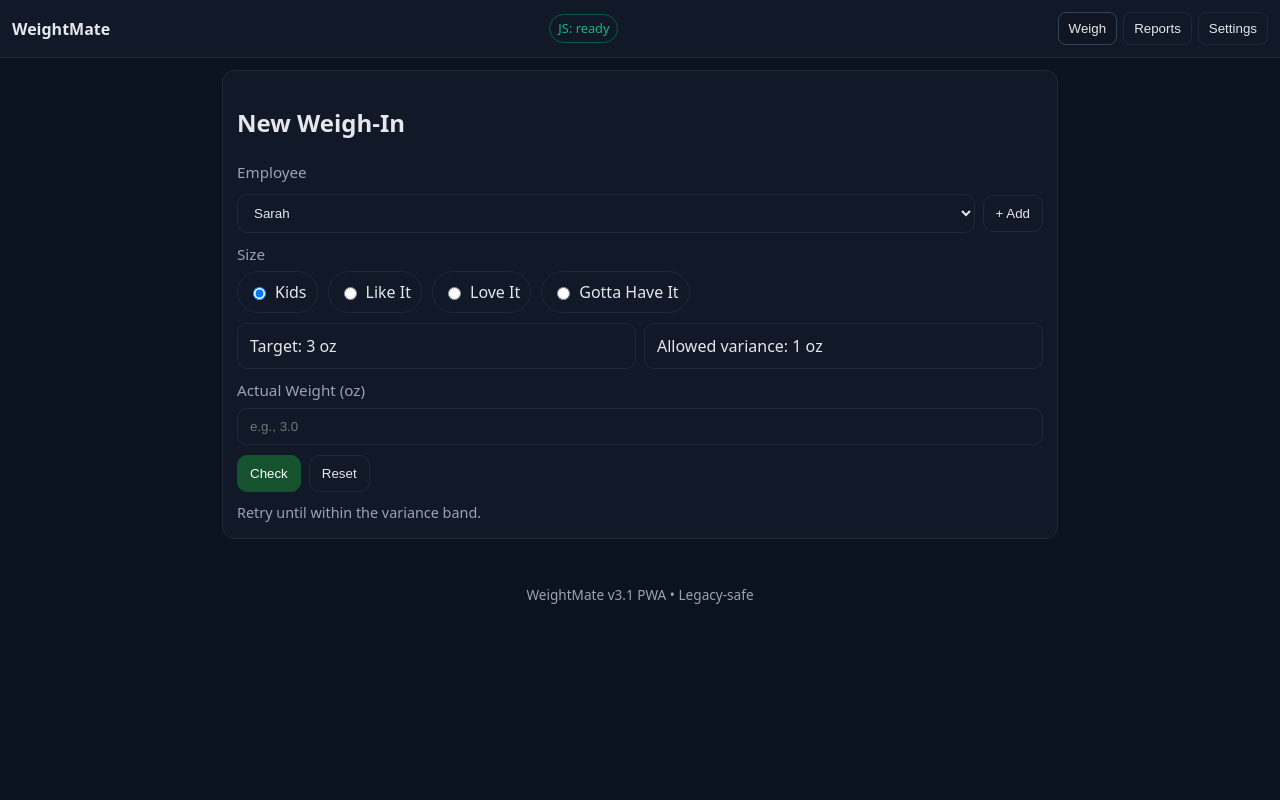
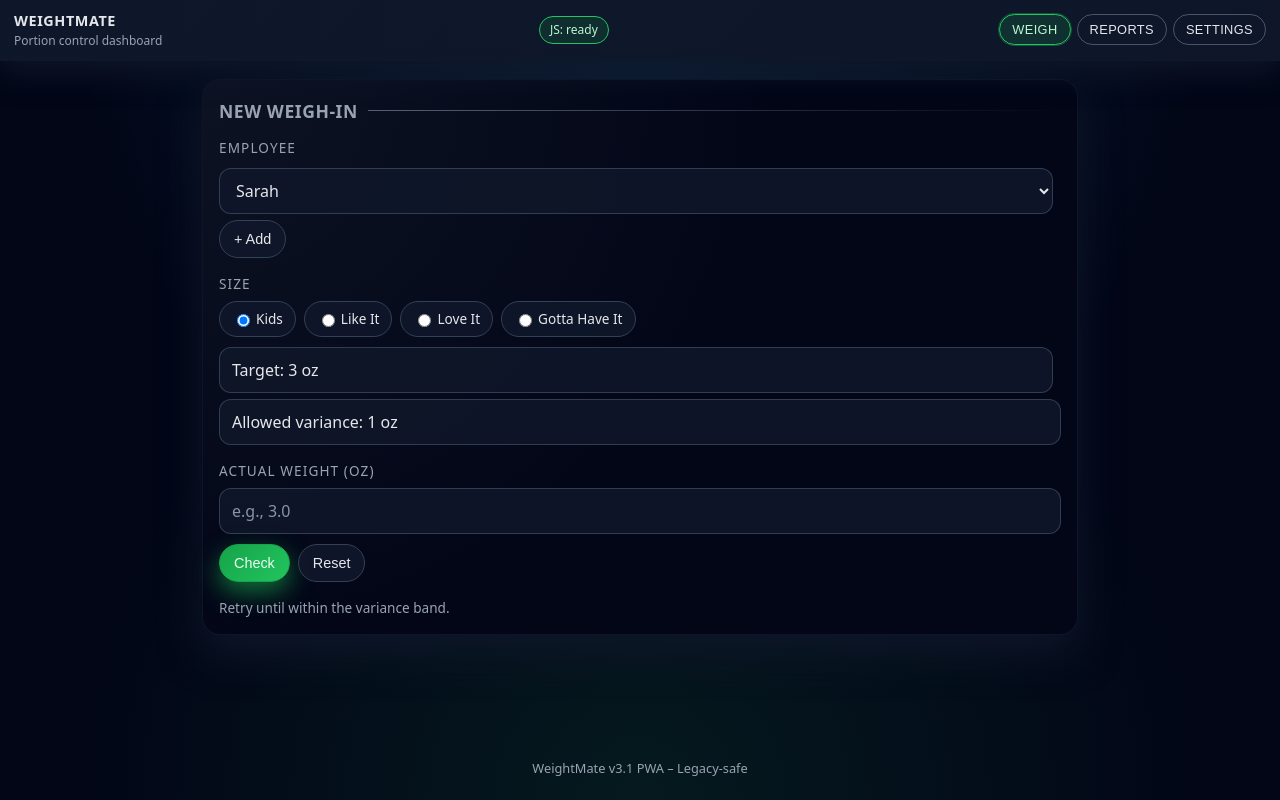
Before and after one commit to lunouva/Weigh-Mate-v1, a plain HTML site: page index.html in a window 1280 px wide. Drawn offline with Linux system fonts and the light colour scheme.

Commit message:
Update HTML structure and CSS styles for improved branding and layout

```diff
--- a/index.html
+++ b/index.html
@@ -1,10 +1,9 @@
-
 <!DOCTYPE html>
 <html lang="en" data-theme="dark">
 <head>
   <meta charset="UTF-8">
   <meta name="viewport" content="width=device-width, initial-scale=1">
-  <title>WeightMate — v3.1 PWA (Legacy-safe)</title>
+  <title>WeightMate &ndash; v3.1 PWA (Legacy-safe)</title>
   <meta name="theme-color" content="#111827">
   <link rel="manifest" href="manifest.webmanifest">
   <link rel="apple-touch-icon" href="icons/icon-192.png">
@@ -14,7 +13,10 @@
 </head>
 <body>
   <header class="topbar">
-    <div class="brand">WeightMate</div>
+    <div class="brand">
+      <span class="brand-title">WeightMate</span>
+      <span class="brand-subtitle">Portion control dashboard</span>
+    </div>
     <div class="badge" id="jsBadge">JS: not ready</div>
     <nav class="tabs">
       <button class="tab-btn active" data-tab="weigh" id="tabWeighBtn">Weigh</button>
@@ -43,8 +45,8 @@
         </div>
 
         <div class="row">
-          <div class="input grow">Target: <span id="targetOz">—</span> oz</div>
-          <div class="input grow">Allowed variance: <span id="varianceOz">—</span> oz</div>
+          <div class="input grow">Target: <span id="targetOz">&ndash;</span> oz</div>
+          <div class="input grow">Allowed variance: <span id="varianceOz">&ndash;</span> oz</div>
         </div>
 
         <label class="label">Actual Weight (oz)</label>
@@ -72,7 +74,7 @@
         <div id="todaySummary" class="hint"></div>
         <table class="table" id="logTable">
           <thead>
-            <tr><th>Time</th><th>Emp</th><th>Size</th><th>Actual</th><th>Target</th><th>Δ (oz)</th><th>Status</th></tr>
+            <tr><th>Time</th><th>Emp</th><th>Size</th><th>Actual</th><th>Target</th><th>&plusmn; (oz)</th><th>Status</th></tr>
           </thead>
           <tbody></tbody>
         </table>
@@ -85,13 +87,13 @@
 
     <section id="tab-settings" class="tab">
       <div class="card">
-        <h2>Targets, Theme & Employees</h2>
+        <h2>Targets, Theme &amp; Employees</h2>
         <div class="grid">
           <div><label class="label">Kids target (oz)</label><input id="tKids" class="input" type="number" step="0.1"></div>
           <div><label class="label">Like It target (oz)</label><input id="tLike" class="input" type="number" step="0.1"></div>
           <div><label class="label">Love It target (oz)</label><input id="tLove" class="input" type="number" step="0.1"></div>
           <div><label class="label">Gotta Have It target (oz)</label><input id="tGhi" class="input" type="number" step="0.1"></div>
-          <div><label class="label">Allowed variance (± oz)</label><input id="tVar" class="input" type="number" step="0.1"></div>
+          <div><label class="label">Allowed variance (&plusmn; oz)</label><input id="tVar" class="input" type="number" step="0.1"></div>
           <div><label class="label">Theme</label>
             <select id="themeSelect" class="input"><option value="dark">Dark</option><option value="light">Light</option></select>
           </div>
@@ -111,7 +113,7 @@
     </section>
   </main>
 
-  <footer class="footer">WeightMate v3.1 PWA • Legacy-safe</footer>
+  <footer class="footer">WeightMate v3.1 PWA &ndash; Legacy-safe</footer>
   <div id="error"></div>
 
   <script src="app.js"></script>
--- a/styles.css
+++ b/styles.css
@@ -1,35 +1,375 @@
 
-:root{ --bg:#0b1220; --card:#111827; --muted:#9aa3b1; --text:#e5e7eb; --accent:#22c55e; --danger:#ef4444; --border:#1f2937; }
-html[data-theme="light"]{ --bg:#f7fafc; --card:#ffffff; --muted:#6b7280; --text:#0b1220; --accent:#16a34a; --danger:#b91c1c; --border:#e5e7eb; }
-*{box-sizing:border-box;-webkit-tap-highlight-color: transparent;}
-body{margin:0;background:var(--bg);color:var(--text);font:16px/1.5 system-ui,-apple-system,Segoe UI,Roboto,Arial}
-.topbar{position:sticky;top:0;z-index:10;display:flex;align-items:center;justify-content:space-between;padding:12px;background:var(--card);border-bottom:1px solid var(--border)}
-.brand{font-weight:700}
-.badge{font-size:.8rem;padding:4px 8px;border-radius:999px;border:1px solid var(--border);color:var(--muted)}
-.badge.ok{color:#10b981;border-color:#065f46}
-.tabs{display:flex;gap:6px}
-.tab-btn{background:transparent;color:var(--text);border:1px solid var(--border);padding:8px 10px;border-radius:8px;cursor:pointer}
-.tab-btn.active{border-color:#334155;background:rgba(0,0,0,.08)}
-.container{padding:12px;max-width:860px;margin:0 auto}
-.tab{display:none}
-.tab.active{display:block}
-.card{background:var(--card);border:1px solid var(--border);border-radius:12px;padding:14px;margin-bottom:12px}
-.label{display:block;margin:10px 0 6px;color:var(--muted);font-size:.95rem}
-.input{width:100%;padding:10px 12px;border-radius:10px;border:1px solid var(--border);background:transparent;color:var(--text)}
-.input.grow{flex:1}
-.row{display:flex;gap:8px;align-items:center;justify-content:flex-start;margin:10px 0}
-.btn{border:1px solid var(--border);background:transparent;color:var(--text);padding:10px 12px;border-radius:10px;cursor:pointer}
-.btn.primary{background:#14532d;color:#fff;border-color:#14532d}
-.btn.danger{background:#3f1313;color:#fff;border-color:#3f1313}
-.result{margin-top:10px;padding:12px;border-radius:10px;border:1px solid var(--border)}
-.result.good{background:rgba(34,197,94,.12);border-color:#14532d}
-.result.bad{background:rgba(239,68,68,.12);border-color:#3f1313}
-.table{width:100%;border-collapse:collapse;border:1px solid var(--border)}
-.table th,.table td{border-bottom:1px solid var(--border);padding:8px;text-align:left}
-.grid{display:grid;grid-template-columns:1fr 1fr;gap:10px}
-@media (max-width:640px){.grid{grid-template-columns:1fr}}
-.footer{display:flex;justify-content:center;align-items:center;color:var(--muted);font-size:.85rem;padding:22px}
-.size-group{display:flex;gap:10px;flex-wrap:wrap}
-.size-pill{display:inline-flex;align-items:center;gap:6px;border:1px solid var(--border);padding:8px 10px;border-radius:999px;cursor:pointer}
-.hint{color:var(--muted);font-size:.9rem}
-#error{position:fixed;left:0;right:0;bottom:0;background:#7f1d1d;color:#fff;padding:10px 12px;display:none}
+:root{
+  --bg:#020617;
+  --card:#020617;
+  --card-soft:#020617;
+  --muted:#9aa3b1;
+  --text:#e5e7eb;
+  --accent:#22c55e;
+  --accent-soft:rgba(34,197,94,.14);
+  --danger:#ef4444;
+  --border:#1f2937;
+}
+html[data-theme="light"]{
+  --bg:#f7fafc;
+  --card:#ffffff;
+  --card-soft:#ffffff;
+  --muted:#6b7280;
+  --text:#020617;
+  --accent:#16a34a;
+  --accent-soft:rgba(22,163,74,.12);
+  --danger:#b91c1c;
+  --border:#e5e7eb;
+}
+*{
+  box-sizing:border-box;
+  -webkit-tap-highlight-color:transparent;
+}
+body{
+  margin:0;
+  min-height:100vh;
+  background:
+    radial-gradient(circle at top, rgba(56,189,248,.16), transparent 55%),
+    radial-gradient(circle at bottom, rgba(34,197,94,.10), transparent 55%),
+    var(--bg);
+  color:var(--text);
+  font:16px/1.5 system-ui,-apple-system,Segoe UI,Roboto,Arial,sans-serif;
+  display:flex;
+  flex-direction:column;
+}
+
+/* Top bar / navigation */
+.topbar{
+  position:sticky;
+  top:0;
+  z-index:10;
+  display:flex;
+  align-items:center;
+  justify-content:space-between;
+  padding:10px 14px;
+  background:linear-gradient(135deg, rgba(15,23,42,.98), rgba(15,23,42,.92));
+  border-bottom:1px solid rgba(15,23,42,1);
+  box-shadow:0 12px 30px rgba(15,23,42,.9);
+}
+.brand{
+  display:flex;
+  flex-direction:column;
+}
+.brand-title{
+  font-weight:700;
+  letter-spacing:.04em;
+  text-transform:uppercase;
+  font-size:.9rem;
+}
+.brand-subtitle{
+  font-size:.75rem;
+  color:var(--muted);
+}
+.badge{
+  font-size:.75rem;
+  padding:4px 10px;
+  border-radius:999px;
+  border:1px solid rgba(148,163,184,.4);
+  color:var(--muted);
+  background:rgba(15,23,42,.9);
+}
+.badge.ok{
+  color:#bbf7d0;
+  border-color:#22c55e;
+  background:rgba(22,163,74,.16);
+}
+.tabs{
+  display:flex;
+  margin-left:14px;
+}
+.tab-btn{
+  background:transparent;
+  color:var(--text);
+  border:1px solid rgba(148,163,184,.45);
+  padding:7px 12px;
+  border-radius:999px;
+  cursor:pointer;
+  font-size:.8rem;
+  letter-spacing:.03em;
+  text-transform:uppercase;
+  margin-left:6px;
+  transition:background-color .18s ease, color .18s ease, box-shadow .18s ease, transform .06s ease;
+}
+.tab-btn:first-child{
+  margin-left:0;
+}
+.tab-btn:hover{
+  background:rgba(148,163,184,.2);
+}
+.tab-btn:active{
+  transform:scale(.96);
+}
+.tab-btn.active{
+  border-color:var(--accent);
+  background:var(--accent-soft);
+  color:#bbf7d0;
+  box-shadow:0 0 0 1px rgba(34,197,94,.35);
+}
+
+/* Layout */
+.container{
+  padding:18px 12px 28px;
+  max-width:900px;
+  margin:0 auto;
+  width:100%;
+  flex:1;
+}
+.tab{
+  display:none;
+}
+.tab.active{
+  display:block;
+}
+
+/* Cards & headings */
+.card{
+  background:radial-gradient(circle at top left, rgba(148,163,184,.08), transparent 55%), var(--card-soft);
+  border-radius:18px;
+  padding:18px 16px 16px;
+  margin-bottom:18px;
+  border:1px solid rgba(15,23,42,.88);
+  box-shadow:0 18px 40px rgba(15,23,42,.9);
+}
+.card h2{
+  margin:0 0 14px;
+  font-size:1.1rem;
+  letter-spacing:.03em;
+  text-transform:uppercase;
+  color:var(--muted);
+  display:flex;
+  align-items:center;
+}
+.card h2::after{
+  content:'';
+  flex:1;
+  height:1px;
+  margin-left:10px;
+  background:linear-gradient(90deg, rgba(148,163,184,.55), transparent);
+}
+.label{
+  display:block;
+  margin:10px 0 6px;
+  color:var(--muted);
+  font-size:.85rem;
+  text-transform:uppercase;
+  letter-spacing:.08em;
+}
+
+/* Inputs */
+.input{
+  width:100%;
+  padding:10px 12px;
+  border-radius:12px;
+  border:1px solid rgba(51,65,85,.95);
+  background:rgba(15,23,42,.9);
+  color:var(--text);
+  font:inherit;
+}
+.input.grow{
+  flex:1 1 auto;
+}
+input.input[type="number"],
+input.input[type="date"]{
+  -moz-appearance:textfield;
+}
+input.input::-webkit-outer-spin-button,
+input.input::-webkit-inner-spin-button{
+  -webkit-appearance:none;
+  margin:0;
+}
+input.input:focus,
+select.input:focus{
+  outline:none;
+  border-color:var(--accent);
+  box-shadow:0 0 0 1px rgba(34,197,94,.4);
+}
+::placeholder{
+  color:rgba(148,163,184,.9);
+}
+
+/* Row layout (no flex gap for old Safari) */
+.row{
+  display:flex;
+  align-items:center;
+  justify-content:flex-start;
+  flex-wrap:wrap;
+  margin:10px 0;
+}
+.row > *{
+  margin-right:8px;
+  margin-bottom:6px;
+}
+.row > *:last-child{
+  margin-right:0;
+}
+
+/* Buttons */
+.btn{
+  border:1px solid rgba(51,65,85,1);
+  background:rgba(15,23,42,.95);
+  color:var(--text);
+  padding:10px 14px;
+  border-radius:999px;
+  cursor:pointer;
+  font-size:.9rem;
+  transition:background-color .18s ease, color .18s ease, box-shadow .18s ease, transform .06s ease, border-color .18s ease;
+}
+.btn.primary{
+  background:linear-gradient(135deg,#16a34a,#22c55e);
+  color:#ecfdf5;
+  border-color:#16a34a;
+  box-shadow:0 10px 25px rgba(22,163,74,.65);
+}
+.btn.danger{
+  background:linear-gradient(135deg,#b91c1c,#ef4444);
+  color:#fef2f2;
+  border-color:#b91c1c;
+  box-shadow:0 10px 25px rgba(185,28,28,.75);
+}
+.btn:hover{
+  box-shadow:0 10px 25px rgba(15,23,42,.5);
+  background:rgba(15,23,42,.96);
+}
+.btn.primary:hover{
+  filter:brightness(1.05);
+}
+.btn.danger:hover{
+  filter:brightness(1.03);
+}
+.btn:active{
+  transform:scale(.97);
+  box-shadow:none;
+}
+.btn[disabled]{
+  opacity:.55;
+  cursor:default;
+  box-shadow:none;
+}
+
+/* Result states */
+.result{
+  margin-top:12px;
+  padding:12px 12px;
+  border-radius:12px;
+  border:1px solid rgba(51,65,85,1);
+  background:rgba(15,23,42,.95);
+  font-size:.9rem;
+}
+.result.good{
+  background:rgba(22,163,74,.14);
+  border-color:#22c55e;
+}
+.result.bad{
+  background:rgba(185,28,28,.14);
+  border-color:#ef4444;
+}
+
+/* Table */
+.table{
+  width:100%;
+  border-collapse:collapse;
+  border-radius:14px;
+  overflow:hidden;
+  background:rgba(15,23,42,.96);
+  border:1px solid rgba(30,64,175,.9);
+}
+.table th,
+.table td{
+  border-bottom:1px solid rgba(30,64,175,.8);
+  padding:8px 10px;
+  text-align:left;
+  font-size:.85rem;
+}
+.table thead{
+  background:linear-gradient(135deg,#1d4ed8,#0f172a);
+  color:#e5e7eb;
+}
+.table tbody tr:nth-child(even){
+  background:rgba(15,23,42,.94);
+}
+.table tbody tr:hover{
+  background:rgba(30,64,175,.4);
+}
+
+/* Settings grid (flexbox for old Safari) */
+.grid{
+  display:flex;
+  flex-wrap:wrap;
+  margin:-6px;
+}
+.grid > div{
+  flex:1 1 50%;
+  min-width:220px;
+  padding:6px;
+}
+@media (max-width:640px){
+  .grid > div{
+    flex-basis:100%;
+  }
+}
+
+/* Sizes */
+.size-group{
+  display:flex;
+  flex-wrap:wrap;
+  margin:-4px;
+}
+.size-pill{
+  display:inline-flex;
+  align-items:center;
+  border:1px solid rgba(51,65,85,1);
+  padding:7px 12px;
+  border-radius:999px;
+  cursor:pointer;
+  font-size:.85rem;
+  color:var(--text);
+  background:rgba(15,23,42,.9);
+  margin:4px;
+  transition:background-color .18s ease, border-color .18s ease, box-shadow .18s ease, transform .06s ease;
+}
+.size-pill input{
+  margin-right:6px;
+}
+.size-pill:hover{
+  background:rgba(30,64,175,.35);
+  border-color:#1d4ed8;
+  box-shadow:0 8px 18px rgba(15,23,42,.65);
+}
+.size-pill input:checked + span,
+.size-pill input:checked{
+  border-color:var(--accent);
+}
+
+/* Misc text */
+.hint{
+  color:var(--muted);
+  font-size:.85rem;
+}
+.footer{
+  display:flex;
+  justify-content:center;
+  align-items:center;
+  color:var(--muted);
+  font-size:.8rem;
+  padding:18px 12px 22px;
+  text-align:center;
+}
+
+/* Error bar */
+#error{
+  position:fixed;
+  left:0;
+  right:0;
+  bottom:0;
+  background:#7f1d1d;
+  color:#fff;
+  padding:10px 12px;
+  display:none;
+  font-size:.85rem;
+  box-shadow:0 -8px 20px rgba(15,23,42,.8);
+}
```
